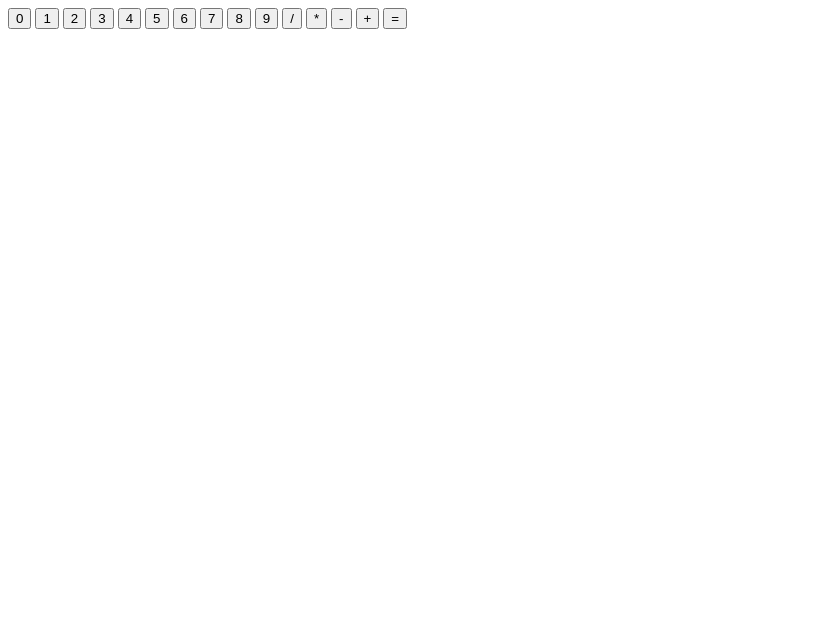
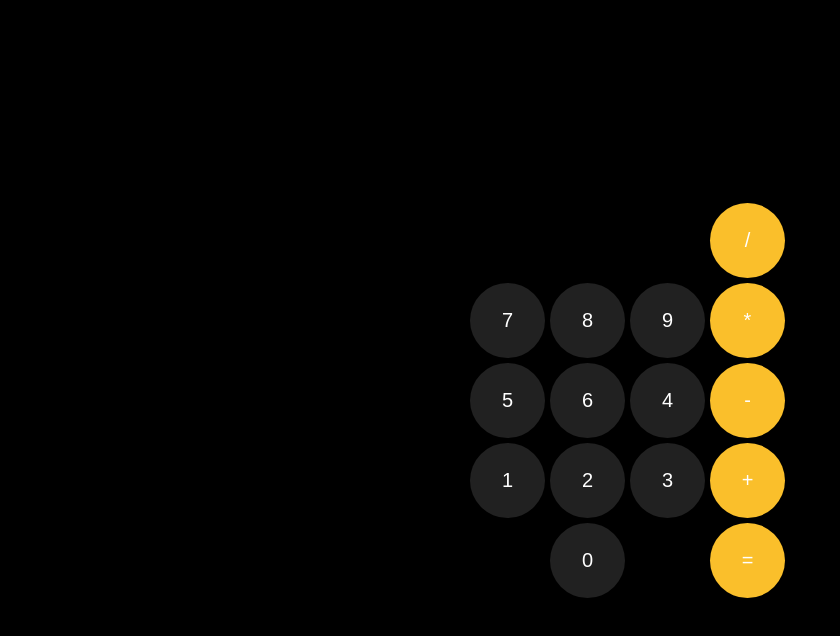
Before and after one commit to AntonyOtero/odin-calculator-25, a plain HTML site: page index.html in a window 1280 px wide. Shown: the whole page, without its empty margins (0-840 px from the left). Drawn offline with Linux system fonts and the light colour scheme.

Commit message:
style: Layout using flexbox, apple aesthetic

```diff
--- a/index.html
+++ b/index.html
@@ -4,25 +4,41 @@
     <meta charset="UTF-8">
     <meta name="viewport" content="width=device-width, initial-scale=1.0">
     <title>Odin Calculator 2025</title>
+    <link rel="stylesheet" href="style.css">
     <script src="main.js" defer></script>
 </head>
 <body>
     <div class="calculator">
-        <button class="val">0</button>
-        <button class="val">1</button>
-        <button class="val">2</button>
-        <button class="val">3</button>
-        <button class="val">4</button>
-        <button class="val">5</button>
-        <button class="val">6</button>
-        <button class="val">7</button>
-        <button class="val">8</button>
-        <button class="val">9</button>
-        <button class="operator">/</button>
-        <button class="operator">*</button>
-        <button class="operator">-</button>
-        <button class="operator">+</button>
-        <button class="operator equal">=</button>
+        <div class="row">
+            <button class="empty"></button>
+            <button class="empty"></button>
+            <button class="empty"></button>
+            <button class="operator">/</button>
+        </div>
+        <div class="row">
+            <button class="val">7</button>
+            <button class="val">8</button>
+            <button class="val">9</button>
+            <button class="operator">*</button>
+        </div>
+        <div class="row">
+            <button class="val">5</button>
+            <button class="val">6</button>
+            <button class="val">4</button>
+            <button class="operator">-</button>
+        </div>
+        <div class="row">
+            <button class="val">1</button>
+            <button class="val">2</button>
+            <button class="val">3</button>
+            <button class="operator">+</button>
+        </div>
+        <div class="row">
+            <button class="empty"></button>
+            <button class="val">0</button>
+            <button class="empty"></button>
+            <button class="operator equal">=</button>
+        </div>
     </div>
 </body>
 </html>
--- /dev/null
+++ b/style.css
@@ -0,0 +1,47 @@
+*,
+*::before,
+*::after {
+    box-sizing: border-box;
+}
+
+body {
+    display: flex;
+    width: 100vw;
+    height: 100vh;
+    margin: 0;
+    justify-content: center;
+    align-items: center;
+    background-color: #000;
+}
+
+button {
+    width: 75px;
+    height: 75px;
+    border: none;
+    border-radius: 50%;
+    font-size: 20px;
+    color: #fff;
+    background-color: transparent;
+    cursor: pointer;
+}
+
+.calculator {
+    display: flex;
+    flex-wrap: wrap;
+    gap: 5px;
+    width: 340px;
+}
+
+.row {
+    display: flex;
+    align-items: center;
+    gap: 5px;
+}
+
+.val {
+    background-color: #212121;
+}
+
+.operator {
+    background-color: #fabf2b;
+}
```
